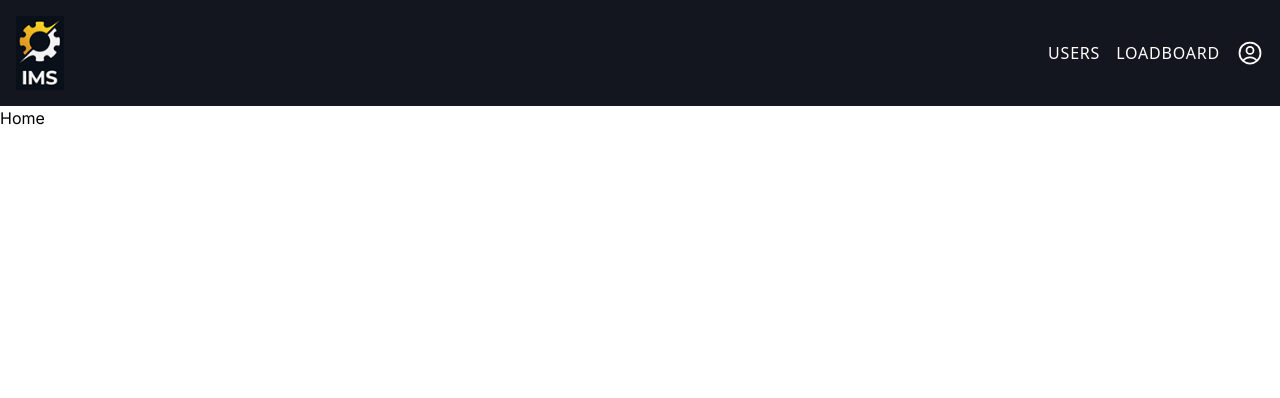
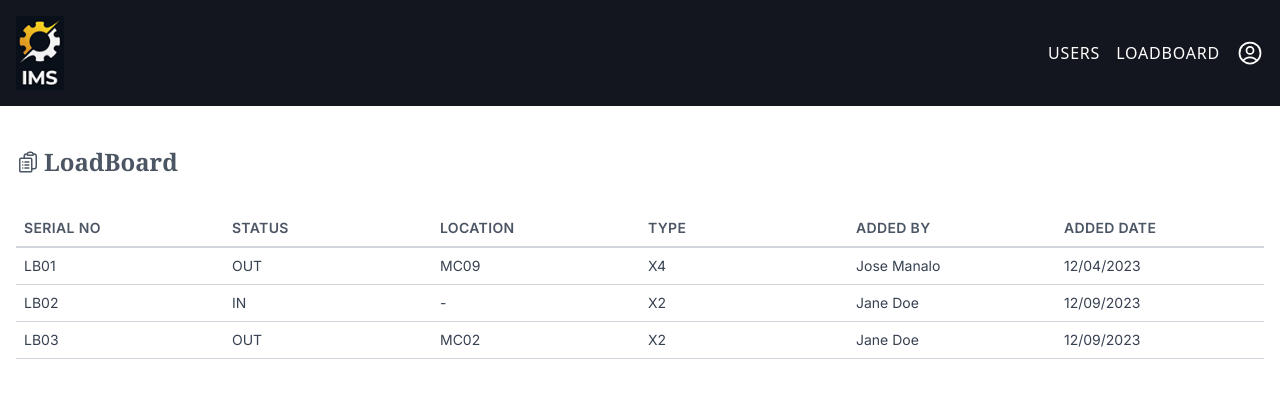
Before and after one commit to adingal/ims-ui, a Next.js app: page / in a window 1280 px wide. Shown: the top 398 px of the page. Built offline with nearby package versions, Linux system fonts and the light colour scheme.

Commit message:
Add image assets and integrate table component

```diff
--- a/app/page.tsx
+++ b/app/page.tsx
@@ -1,15 +1,30 @@
-import React from 'react'
-import Header from '@/components/Header'
+import React from "react";
+import Header from "@/components/Header";
+import LoadBoardTable from "@/components/LoadBoardTable";
+import Container from "@/atoms/Container";
+import PageTitle from "@/atoms/PageTitle";
+
+type LoadBoardProps = {
+  serialNo: string;
+  status: string;
+  location: string;
+  type: string;
+  addedBy: string;
+  addedDate: Date;
+};
 
 function Home() {
   return (
     <>
       <Header />
-      <main>
-        <h1>Home</h1>
+      <main className="py-6 md:py-8 lg:py-10">
+        <Container>
+          <PageTitle title="LoadBoard" imgSource="/loadboard-icon.svg" />
+          <LoadBoardTable />
+        </Container>
       </main>
     </>
-  )
+  );
 }
 
-export default Home
+export default Home;
```
Also changed, not shown: public/loadboard-icon.svg (added).
